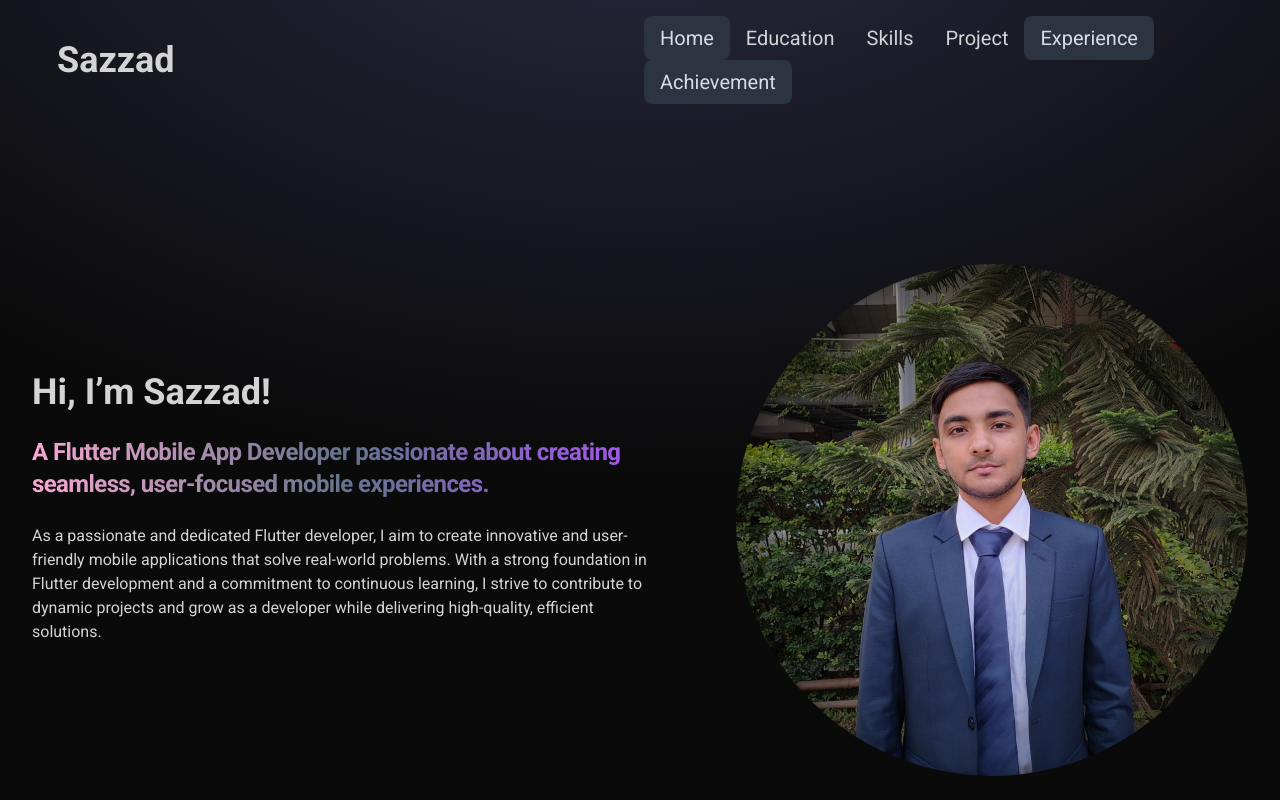
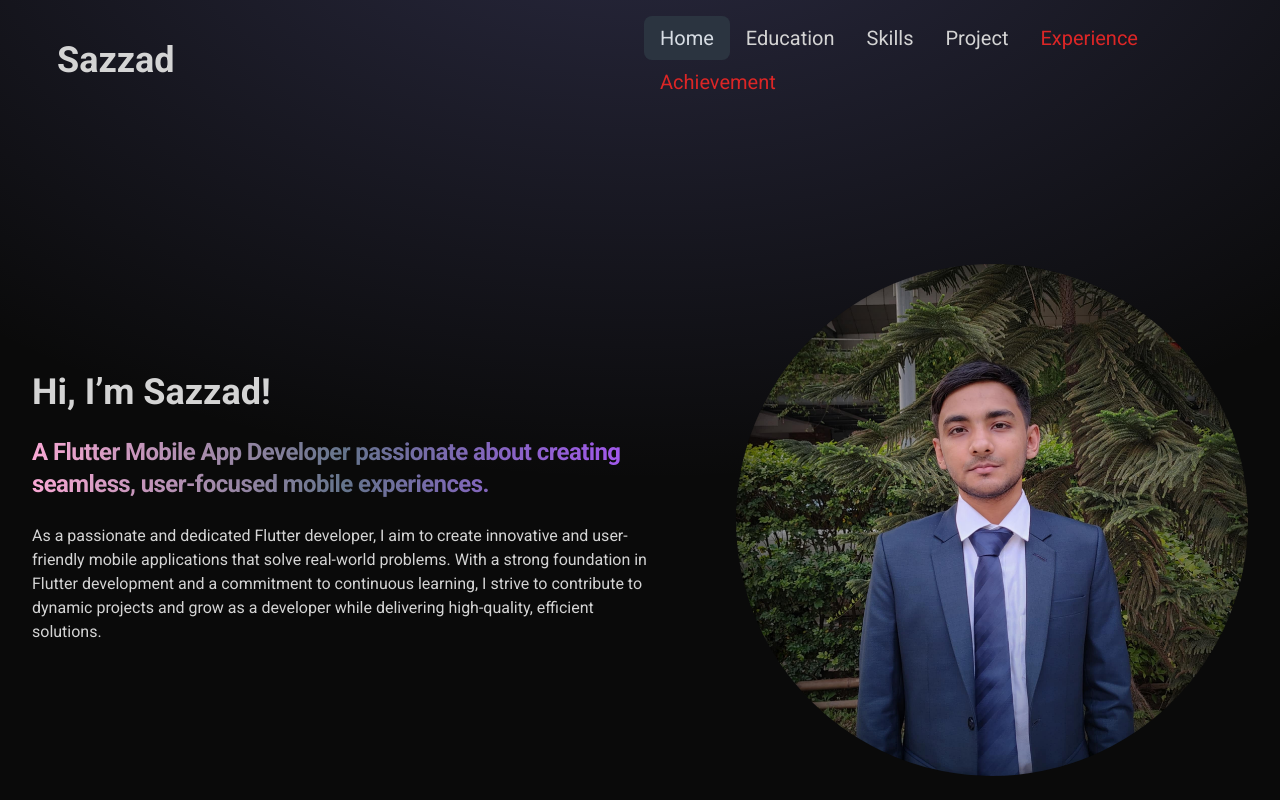
Before and after one commit to FazleRifat121/sazzad, a React (Vite) app: page / in a window 1280 px wide. Shown: the top 800 px of the page. Built offline with nearby package versions, Linux system fonts and the light colour scheme.

Commit message:
fix some problem

```diff
--- a/src/components/about/About.jsx
+++ b/src/components/about/About.jsx
@@ -2,7 +2,7 @@ import img from "../../assets/cover.jpg";
 import { motion } from "framer-motion";
 const About = () => {
   return (
-    <div className="border-b border-neutral-500 pb-4 mt-10 lg:mt-0">
+    <div className="border-b border-neutral-500 pb-4 mt-10 md:mt-0">
       <h1 className="text-4xl text-center my-20">
         About <span className="text-neutral-500">Me</span>
       </h1>
--- a/src/components/navbar/Navbar.jsx
+++ b/src/components/navbar/Navbar.jsx
@@ -29,12 +29,12 @@ const Navbar = () => {
         </NavLink>
       </li>
       <li>
-        <NavLink to="/" className="hover:underline text-red-600" end>
+        <NavLink to="/exp" className="hover:underline text-red-600" end>
           Experience
         </NavLink>
       </li>
       <li>
-        <NavLink to="/" className="hover:underline text-red-600" end>
+        <NavLink to="/achievement" className="hover:underline text-red-600" end>
           Achievement
         </NavLink>
       </li>
```
